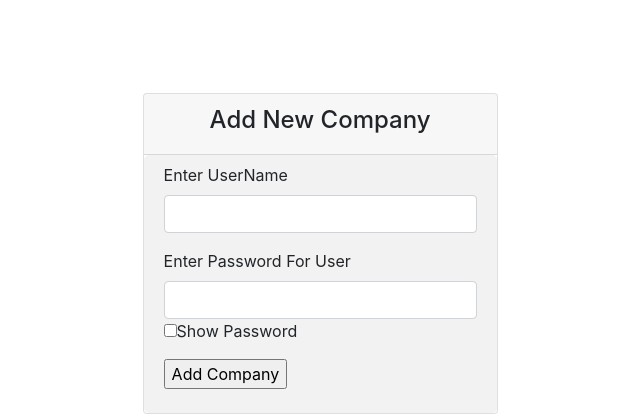
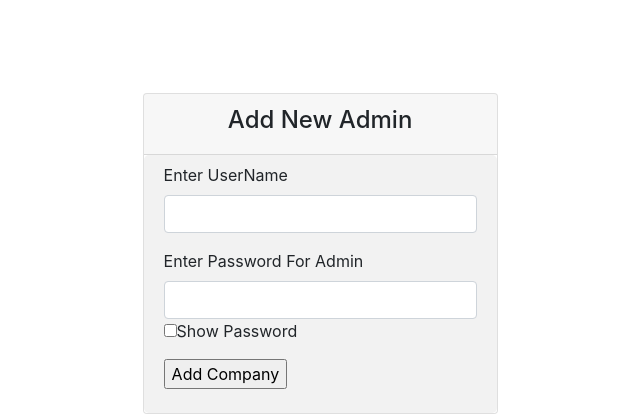
Before and after one commit to HansiWijesekera/PayRoll_Master, a PHP site: page /Admin/addAdmin.php in a window 1280 px wide. Shown: the part 177-595 px from the top of the page, without its empty margins (319-959 px from the left). Run offline with PHP 8.4, Linux system fonts and the light colour scheme; a user stored in the database is signed in.

Commit message:
Update addAdmin.php

```diff
--- a/Admin/addAdmin.php
+++ b/Admin/addAdmin.php
@@ -21,14 +21,13 @@ if (isset($_POST['submit'])) {
 	     VALUES('$userName','$password','$userType')";
 
     if (mysqli_num_rows($res1) > 0) {
-        echo " <script type='text/javascript'>alert('Username Already Registerd');location.href='newCompany.php'</script>";
+        echo " <script type='text/javascript'>alert('Username Already Registerd');location.href='addAdmin.php'</script>";
     } else {
        // $userID = mysqli_insert_id($con);
         if ($query = mysqli_query($con, $query)) {
-                echo " <script type='text/javascript'>alert('Admin Added Succesfully');location.href='../Excel/excelUserUpload.php'</script>";
+                echo " <script type='text/javascript'>alert('Admin Added Succesfully');location.href='addAdmin.php'</script>";
         } else {
         }
-        echo " <script type='text/javascript'>alert('User Added Sucessfully');location.href='newCompany.php'</script>";
     }
 }
 ?>
@@ -39,7 +38,6 @@ if (isset($_POST['submit'])) {
     <link rel="stylesheet" href="stylex.css">
     <script src="https://ajax.googleapis.com/ajax/libs/jquery/3.4.1/jquery.min.js"></script>
     <script type="text/javascript" src="ajax-script.js"></script>
-    <title>Add New User</title>
     <script>
         function myFunction() {
             var x = document.getElementById("password");
@@ -57,7 +55,7 @@ if (isset($_POST['submit'])) {
     <div class="col-lg-7" style="padding: 10%;">
         <div class="card">
             <div class="card-header text-center">
-                <h4>Add New Company</h4>
+                <h4>Add New Admin</h4>
             </div>
 
             <form method="post" enctype="multipart/form-data">
@@ -67,7 +65,7 @@ if (isset($_POST['submit'])) {
                         <input type="text" name="userName" class="form-control" required />
                     </div>
                     <div class="form-group">
-                        <label class="form-control-label">Enter Password For User</label>
+                        <label class="form-control-label">Enter Password For Admin</label>
                         <input type="password" name="password" class="form-control" id="password" required />
                         <input type="checkbox" onclick="myFunction()">Show Password
                     </div>
```
